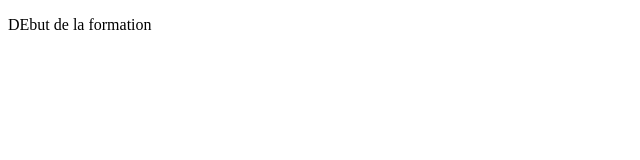
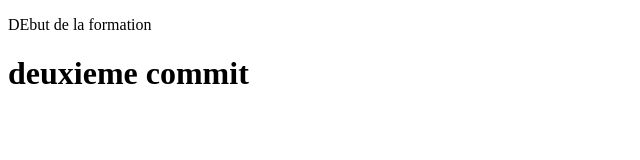
Before and after one commit to Myria255/formation-git, a plain HTML site: page index.html in a window 1280 px wide. Shown: the whole page, without its empty margins (0-640 px from the left). Drawn offline with Linux system fonts and the light colour scheme.

Commit message:
deuxieme commit

```diff
--- a/index.html
+++ b/index.html
@@ -7,5 +7,6 @@
 </head>
 <body>
     <p> DEbut de la formation</p>
+    <h1>deuxieme commit</h1>
 </body>
 </html>
```
